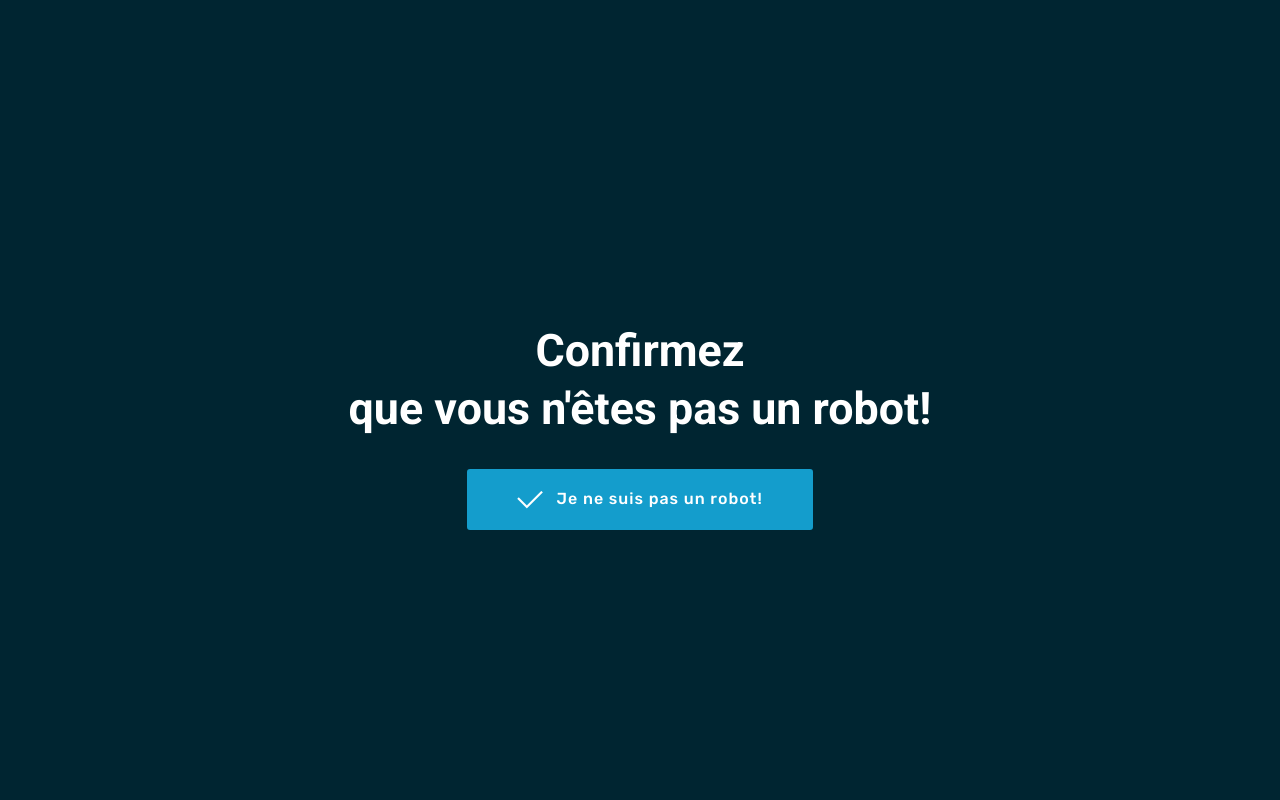
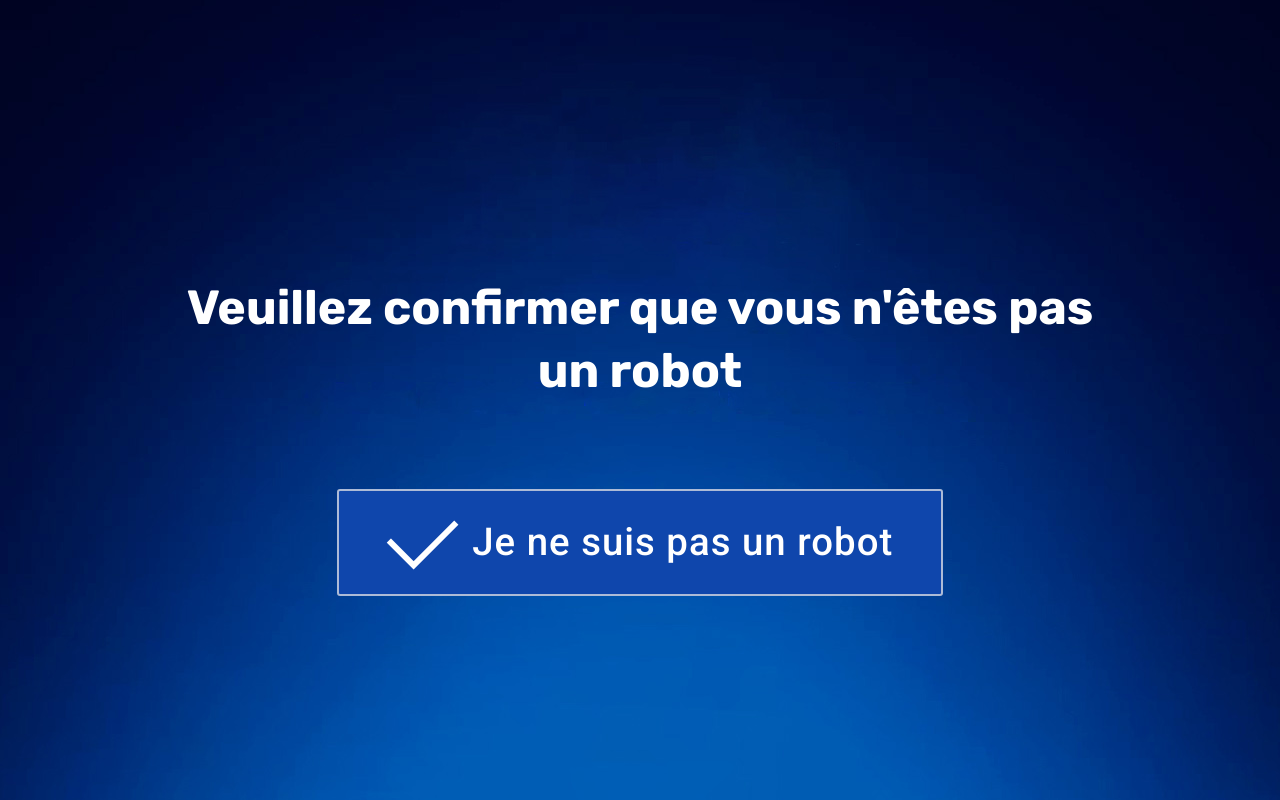
Before and after one commit to Peau-Jeune-Anti-Aging-Serum/rizak4, a plain HTML site: page index.html in a window 1280 px wide. Drawn offline with Linux system fonts and the light colour scheme; files whose address does not match are found by name.

Commit message:
Add files via upload

```diff
--- a/assets/mobirise/css/mbr-additional.css
+++ b/assets/mobirise/css/mbr-additional.css
@@ -1,8 +1,5 @@
 @import url(https://fonts.googleapis.com/css?family=Rubik:300,300i,400,400i,500,500i,700,700i,900,900i&display=swap);
 @import url(https://fonts.googleapis.com/css?family=Roboto:100,100i,300,300i,400,400i,500,500i,700,700i,900,900i&display=swap);
-
-
-
 
 
 body {
@@ -18,7 +15,7 @@ body {
 }
 .display-2 {
   font-family: 'Roboto', sans-serif;
-  font-size: 2.8rem;
+  font-size: 2.4rem;
   font-display: swap;
 }
 .display-2 > .mbr-iconfont {
@@ -42,7 +39,7 @@ body {
 }
 .display-7 {
   font-family: 'Rubik', sans-serif;
-  font-size: 1rem;
+  font-size: 1.7rem;
   font-display: swap;
 }
 .display-7 > .mbr-iconfont {
@@ -93,7 +90,7 @@ body {
   border-radius: 3px;
 }
 .bg-primary {
-  background-color: #149dcc !important;
+  background-color: #0a235a !important;
 }
 .bg-success {
   background-color: #f7ed4a !important;
@@ -109,8 +106,8 @@ body {
 }
 .btn-primary,
 .btn-primary:active {
-  background-color: #149dcc !important;
-  border-color: #149dcc !important;
+  background-color: #0f46ac !important;
+  border-color: #adbbd7 !important;
   color: #ffffff !important;
 }
 .btn-primary:hover,
@@ -549,7 +546,7 @@ blockquote {
 }
 @media (max-width: 767px) {
   .btn {
-    font-size: .75rem !important;
+    font-size: 1.75rem !important;
   }
   .btn .mbr-iconfont {
     font-size: 1rem !important;
@@ -627,7 +624,8 @@ section.lazy-placeholder:after {
   opacity: 0.3;
 }
 .cid-rJjVjQ4nlD {
-  background-color: #002531;
+  background-image: url(back.jpg);
+  background-position: 50% 25%;
 }
 .cid-rJjVjQ4nlD .mbr-text,
 .cid-rJjVjQ4nlD .mbr-section-btn {
@@ -635,5 +633,5 @@ section.lazy-placeholder:after {
 }
 .cid-rJjVjQ4nlD H3 {
   text-align: center;
-  color: #ffffff;
+  color: rgb(255, 255, 255);
 }
--- a/index.html
+++ b/index.html
@@ -1,15 +1,12 @@
 <!DOCTYPE html>
 <html  >
 <head>
-  <!-- Site made with Mobirise Website Builder v4.11.6, https://mobirise.com -->
   <meta charset="UTF-8">
-  <meta http-equiv="X-UA-Compatible" content="IE=edge">
-  <meta name="generator" content="Mobirise v4.11.6, mobirise.com">
   <meta name="viewport" content="width=device-width, initial-scale=1, minimum-scale=1">
   <link rel="shortcut icon" href="assets/images/favicon.png" type="image/x-icon">
   <meta name="description" content="">
 
-  <title>Confirmation</title>
+  <title>Captcha</title>
   <link rel="stylesheet" href="assets/web/assets/mobirise-icons/mobirise-icons.css">
   <link rel="stylesheet" href="assets/web/assets/mobirise-icons2/mobirise2.css">
   <link rel="stylesheet" href="assets/bootstrap/css/bootstrap.min.css">
@@ -18,23 +15,19 @@
   <link rel="stylesheet" href="assets/tether/tether.min.css">
   <link rel="stylesheet" href="assets/theme/css/style.css">
   <link rel="preload" as="style" href="assets/mobirise/css/mbr-additional.css"><link rel="stylesheet" href="assets/mobirise/css/mbr-additional.css" type="text/css">
-
-
- </head>
-<body>
-  <section class="cid-rJjVjQ4nlD mbr-fullscreen" id="header2-0">
-
-
-
-
+<section class="cid-rJjVjQ4nlD mbr-fullscreen" id="header2-0">
 
     <div class="container align-center">
         <div class="row justify-content-md-center">
+
+			<p> <br></p>
+
             <div class="mbr-white col-md-10">
-
-                <h3 class="mbr-section-subtitle align-center mbr-light pb-3 mbr-fonts-style display-2"><strong> <br> Confirmez <br> que vous n'êtes pas un robot!</strong></h3>
-
-                <div class="mbr-section-btn"><a class="btn btn-md btn-primary display-7" href="https://profit-maker3.live/k9Gtn4"><span class="mobi-mbri mobi-mbri-success mbr-iconfont mbr-iconfont-btn"></span>Je ne suis pas un robot!</a></div>
+              <p> <br> </p><p> <br> </p>
+                <h3 class="mbr-section-subtitle align-center mbr-light pb-3 mbr-fonts-style display-4"><strong>
+                  Veuillez confirmer que vous n'êtes pas un robot</strong>  </p></h3>
+                <p> <br> </p>
+                <div class="mbr-section-btn"><a class="btn btn-md btn-primary display-2" href="https://profit-maker3.live/k9Gtn4"><span class="mobi-mbri mobi-mbri-success mbr-iconfont mbr-iconfont-btn"></span>Je ne suis pas un robot</a></div>
             </div>
         </div>
     </div>
@@ -42,7 +35,7 @@
 </section>
 
 
-  <section class="engine"><a href="https://mobirise.info/x">css templates</a></section><script src="assets/web/assets/jquery/jquery.min.js"></script>
+
   <script src="assets/popper/popper.min.js"></script>
   <script src="assets/bootstrap/js/bootstrap.min.js"></script>
   <script src="assets/tether/tether.min.js"></script>
```
Also changed, not shown: assets/images/back.jpg (added), assets/mobirise/css/back.jpg (added).
